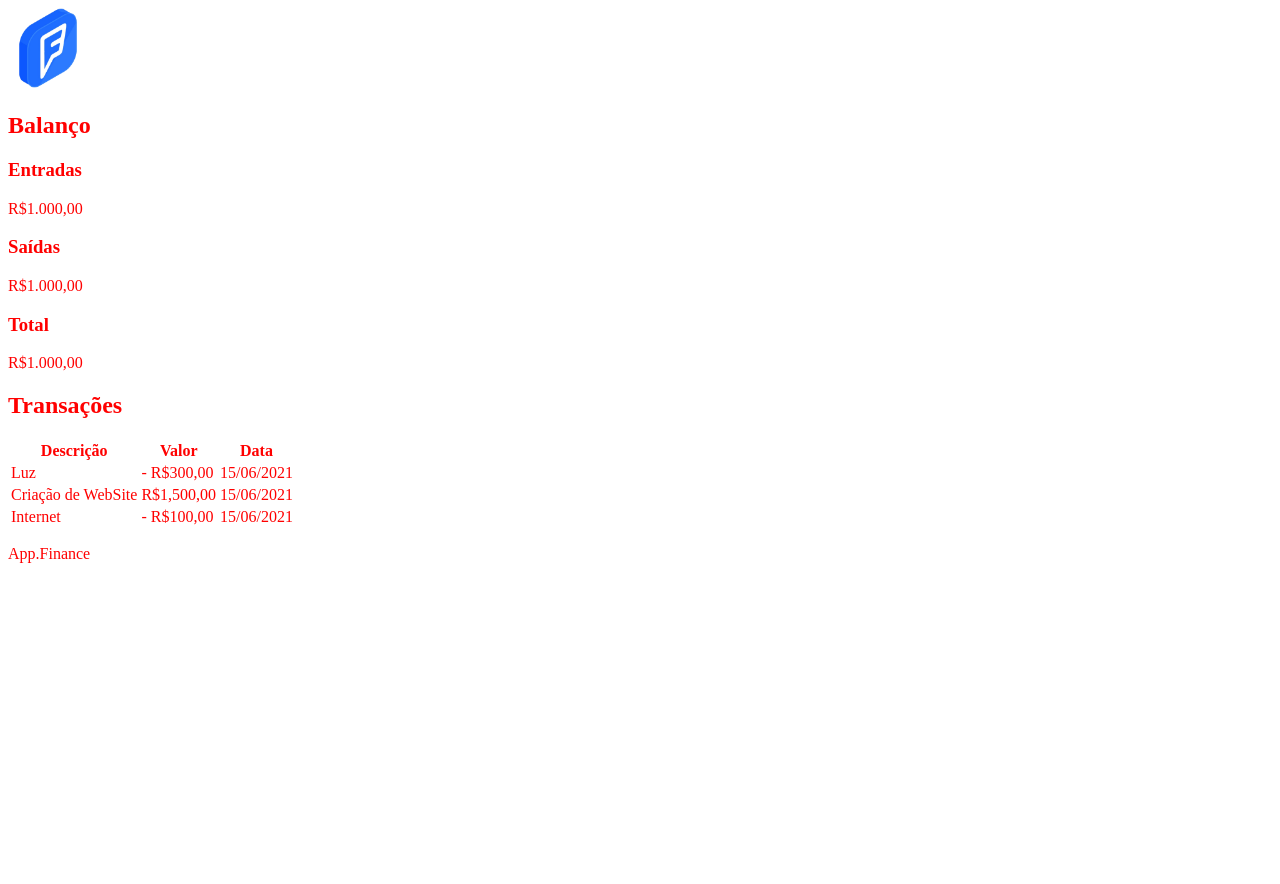
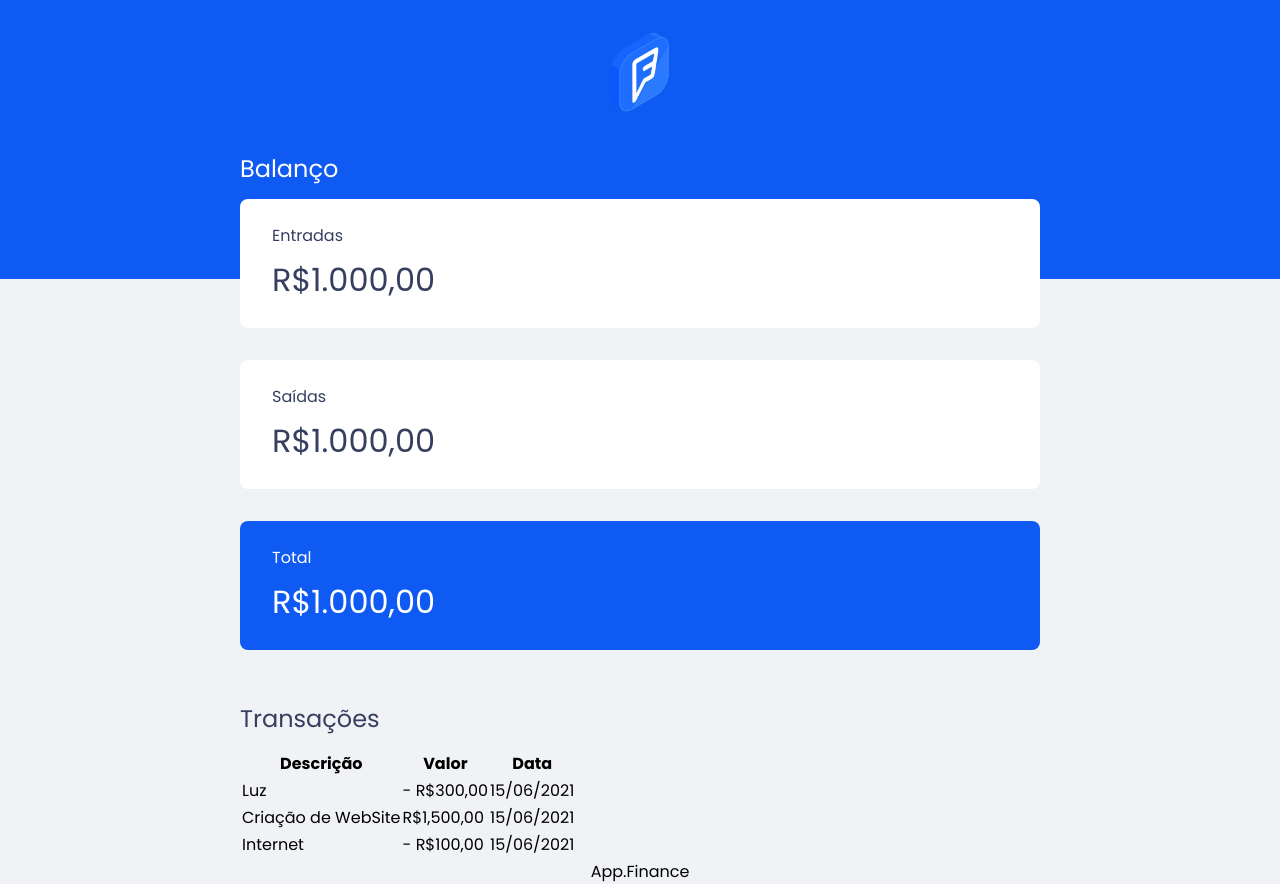
Before and after one commit to JoaoFelipe-rosa/app_finance, a plain HTML site: page index.htm in a window 1280 px wide. Before the commit the page ends 800 px from the top, so only its background shows below. Drawn offline with Linux system fonts and the light colour scheme; a web font is replaced by a local one.

Commit message:
Project Progress

```diff
--- a/index.htm
+++ b/index.htm
@@ -7,6 +7,10 @@
     <meta name="viewport" content="width=device-width, initial-scale=1.0">
     <title>AppFinance</title>
     <link rel="stylesheet" href="/styles.css">
+    <link rel="preconnect" href="https://fonts.gstatic.com">
+    <link
+        href="https://fonts.googleapis.com/css2?family=Baloo+Tammudu+2&family=Poppins:ital,wght@0,100;0,400;0,700;1,100;1,400;1,700&display=swap"
+        rel="stylesheet">
 </head>
 
 <body>
@@ -14,7 +18,7 @@
         <img src="/img/Logo.png" alt="Logo" id="logo">
     </header>
 
-    <main>
+    <main class="container">
         <section id="balance">
             <h2>Balanço</h2>
 
@@ -26,7 +30,7 @@
                 <h3>Saídas</h3>
                 <p>R$1.000,00</p>
             </div>
-            <div class="card">
+            <div class="card total">
                 <h3>Total</h3>
                 <p>R$1.000,00</p>
             </div>
--- a/styles.css
+++ b/styles.css
@@ -1,7 +1,87 @@
-img {
+/*==== GLOBAL ==== */
+:root {
+    --dark-blue: #363f5f;
+}
+
+* {
+    margin: 0;
+    padding: 0;
+    box-sizing: border-box;
+}
+
+body {
+    background: #f0f2f5;
+    font-family: 'Poppins', sans-serif;
+}
+
+.container {
+    width: min(90vw, 800px);
+    margin: auto;
+}
+
+/*==== TITLE ==== */
+h2 {
+    margin-top: 3.2rem;
+    margin-bottom: 0.8rem;
+    color: var(--dark-blue);
+    font-weight: normal;
+
+}
+
+
+
+/*==== HEADER ==== */
+
+header {
+    background: #0F5AF2;
+    padding: 2rem 0 10rem;
+    text-align: center;
+
+}
+
+#logo {
     width: 5rem;
 }
 
-body {
-    color: red;
+/*==== BALANCE ==== */
+#balance {
+    margin-top: -8rem;
 }
+
+#balance h2 {
+    color: white;
+    margin-top: 0;
+
+}
+
+/*==== CARDS ==== */
+.card {
+    background: white;
+    padding: 1.5rem 2rem;
+    border-radius: 0.5rem;
+    margin-bottom: 2rem;
+    color: var(--dark-blue);
+}
+
+.card h3 {
+    font-weight: normal;
+    font-size: 1rem;
+
+}
+
+.card p {
+    font-size: 2rem;
+    line-height: 3rem;
+    margin-top: 0.5rem;
+}
+
+.card.total {
+    background: #0F5AF2;
+    color: white;
+
+}
+
+/*==== FOOTER ==== */
+footer {
+    text-align: center;
+}
```
Also changed, not shown: img/cores.png (added).
